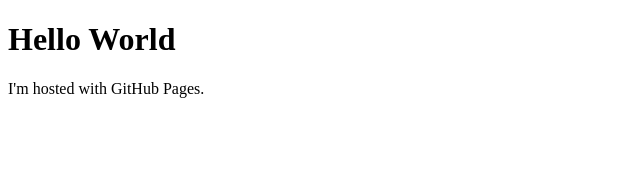
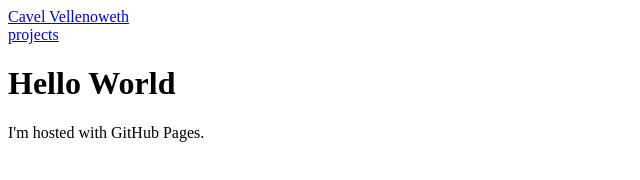
Before and after one commit to CavelVellenoweth/CavelVellenoweth.github.io, a plain HTML site: page index.html in a window 1280 px wide. Shown: the whole page, without its empty margins (0-640 px from the left). Drawn offline with nearby package versions, Linux system fonts and the light colour scheme.

Commit message:
Added React Header file
Created a React js file that will add a header to any page that calls it.

```diff
--- /dev/null
+++ b/header.js
@@ -0,0 +1,15 @@
+'use strict';
+
+var header = React.createElement("div", {
+    className: "header"
+  }, React.createElement("a", {
+    href: "https://cavelvellenoweth.github.io/",
+    className: "logo"
+  }, " Cavel Vellenoweth "), React.createElement("div", {
+    className: "header-right"
+  }, React.createElement("a", {
+    href: "#projects",
+    className: "header-link"
+  }, " projects ")));
+
+ReactDOM.render(header, document.getElementById('header'));
--- a/index.html
+++ b/index.html
@@ -1,7 +1,16 @@
 <!DOCTYPE html>
 <html>
+<head>
+<title></title>
+</head>
 <body>
+<div id="header"></div>
 <h1>Hello World</h1>
 <p>I'm hosted with GitHub Pages.</p>
+
+<script src="https://unpkg.com/react@17/umd/react.development.js" crossorigin></script>
+<script src="https://unpkg.com/react-dom@17/umd/react-dom.development.js" crossorigin></script>
+
+<script src="header.js"></script>
 </body>
 </html>
--- /dev/null
+++ b/mystyle.css
@@ -0,0 +1,45 @@
+* {box-sizing: border-box;}
+
+body {
+  margin: 0;
+  font-family: Arial, Helvetica, sans-serif;
+}
+
+.header {
+  overflow: hidden;
+  background-color: #2e6cff;
+  padding: 20px 10px;
+}
+
+.header a {
+	float: left;
+	color: white;
+	text-align: center;
+	padding: 20px;
+    padding-bottom: 20px;
+	text-decoration: none;
+	font-size: 15px;
+	line-height: 25px;
+	border-radius: 4px;
+	font-weight: normal;
+	font-family: "arial";
+}
+
+.header a.logo {
+  font-size: 30px;
+  font-weight: bolder;
+}
+
+.header a.header-link:hover {
+  background-color: #ddd;
+  color: black;
+}
+
+.header a.active {
+  background-color: dodgerblue;
+  color: white;
+}
+
+.header-right {
+  float: right;
+}
```
